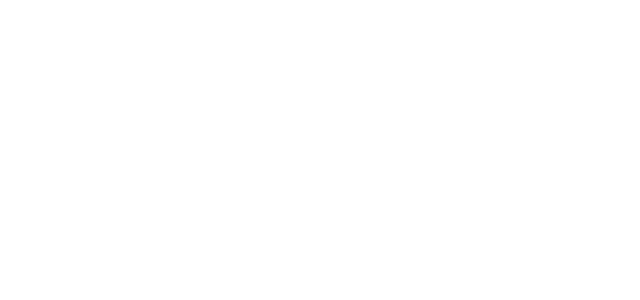
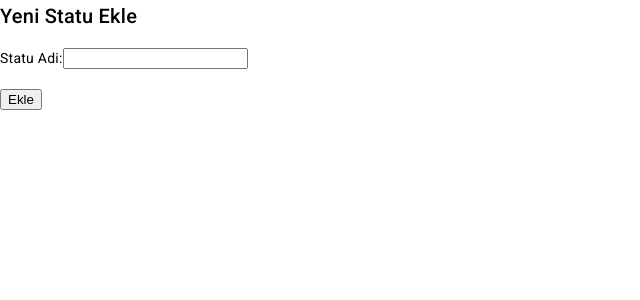
Before and after one commit to buketuyk/StatusUI, an Angular app: page /add in a window 1280 px wide. Before the commit this address led to /. Shown: the top 300 px of the page, without its empty margins (0-640 px from the left). Built offline with nearby package versions, Linux system fonts and the light colour scheme.

Commit message:
Add POST status service

```diff
--- a/src/app/app-routing.module.ts
+++ b/src/app/app-routing.module.ts
@@ -2,10 +2,12 @@ import { NgModule } from '@angular/core';
 import { RouterModule, Routes } from '@angular/router';
 import { StatusListComponent } from './components/status-list/status-list.component';
 import { StatusDetailComponent } from './components/status-detail/status-detail.component';
+import { StatusAddComponent } from './components/status-add/status-add.component';
 
 const routes: Routes = [
   { path: '', component: StatusListComponent },
-  { path: 'status/:id', component: StatusDetailComponent}
+  { path: 'status/:id', component: StatusDetailComponent},
+  { path: 'add', component: StatusAddComponent }
 ];
 
 @NgModule({
--- /dev/null
+++ b/src/app/components/status-add/status-add.component.html
@@ -0,0 +1,7 @@
+<h2>Yeni Statu Ekle</h2>
+<form (ngSubmit)="addStatus()">
+    <label for="name">Statu Adi:</label>
+    <input type="text" id="name" [(ngModel)]="status.name" name="name" required>
+    <br /><br />
+    <button type="submit">Ekle</button>
+</form>
--- /dev/null
+++ b/src/app/components/status-add/status-add.component.ts
@@ -0,0 +1,29 @@
+import { Component } from '@angular/core';
+import { Status, StatusService } from '../../services/status.service';
+import { Router } from '@angular/router';
+
+@Component({
+  selector: 'app-status-add',
+  templateUrl: './status-add.component.html',
+  styleUrl: './status-add.component.css'
+})
+export class StatusAddComponent {
+  status: Status = {id:0, name: ''};
+
+  constructor(
+    private statusService: StatusService,
+    private router: Router
+  ) {}
+
+  addStatus(): void {
+    if (this.status.name.trim()) {
+      this.statusService.add(this.status).subscribe(() => {
+        alert('Status basariyla eklendi.');
+        this.router.navigate(['/']);
+      });
+    }
+    else {
+      alert('Status adi bos olamaz.');
+    }
+  }
+}
--- a/src/app/components/status-list/status-list.component.html
+++ b/src/app/components/status-list/status-list.component.html
@@ -1,6 +1,7 @@
 <h2>Status List</h2>
 <ul>
     <li *ngFor = "let status of statuses">
+        <a routerLink="/add">Yeni Status Ekle </a>
         <a [routerLink]="['/status', status.id]">{{status.id}} - {{status.name}}</a>
         <button mat-button color="warn" (click)="deleteStatus(status.id)">Sil</button>
     </li>
--- a/src/app/components/status-list/status-list.component.ts
+++ b/src/app/components/status-list/status-list.component.ts
@@ -27,6 +27,7 @@ export class StatusListComponent implements OnInit {
   }
 
   deleteStatus(id: number): void {
+    // debugger;
     const dialogRef = this.dialog.open(ConfirmDialogComponent, {
       width: '300px',
       data: 'Bu statüyü silmek istediğinize emin misiniz?'
--- a/src/app/services/status.service.ts
+++ b/src/app/services/status.service.ts
@@ -26,4 +26,8 @@ export class StatusService {
   delete(id: number): Observable<void> {
     return this.http.delete<void>(`${this.apiUrl}/${id}`);
   }
+
+  add(status: Status): Observable<Status> {
+    return this.http.post<Status>(this.apiUrl, status);
+  }
 }
```
Also changed, not shown: src/app/app.module.ts (+6 -2 lines), src/app/components/status-add/status-add.component.css (added), 1 other file (tests, documents, lock files or other folders).
